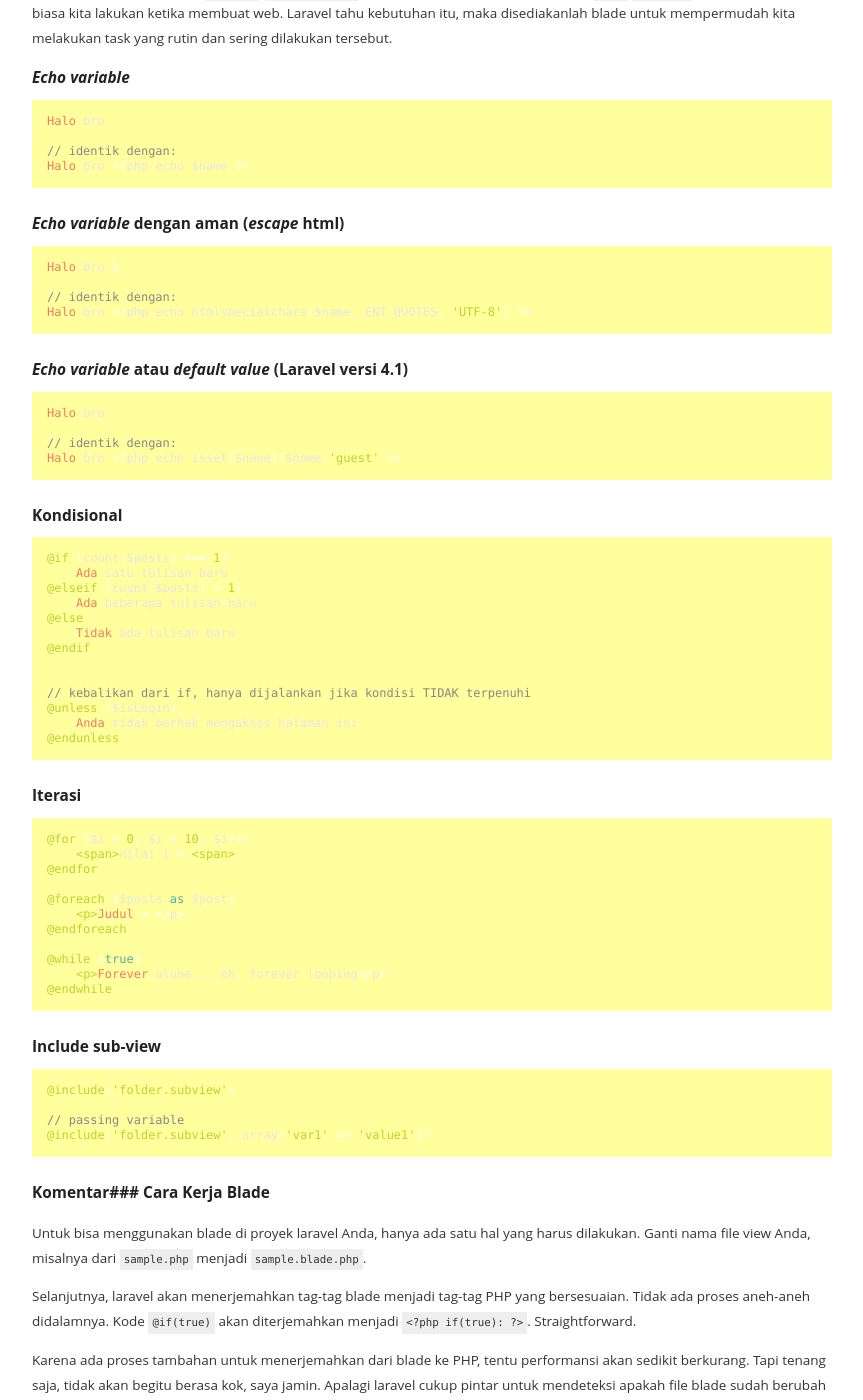
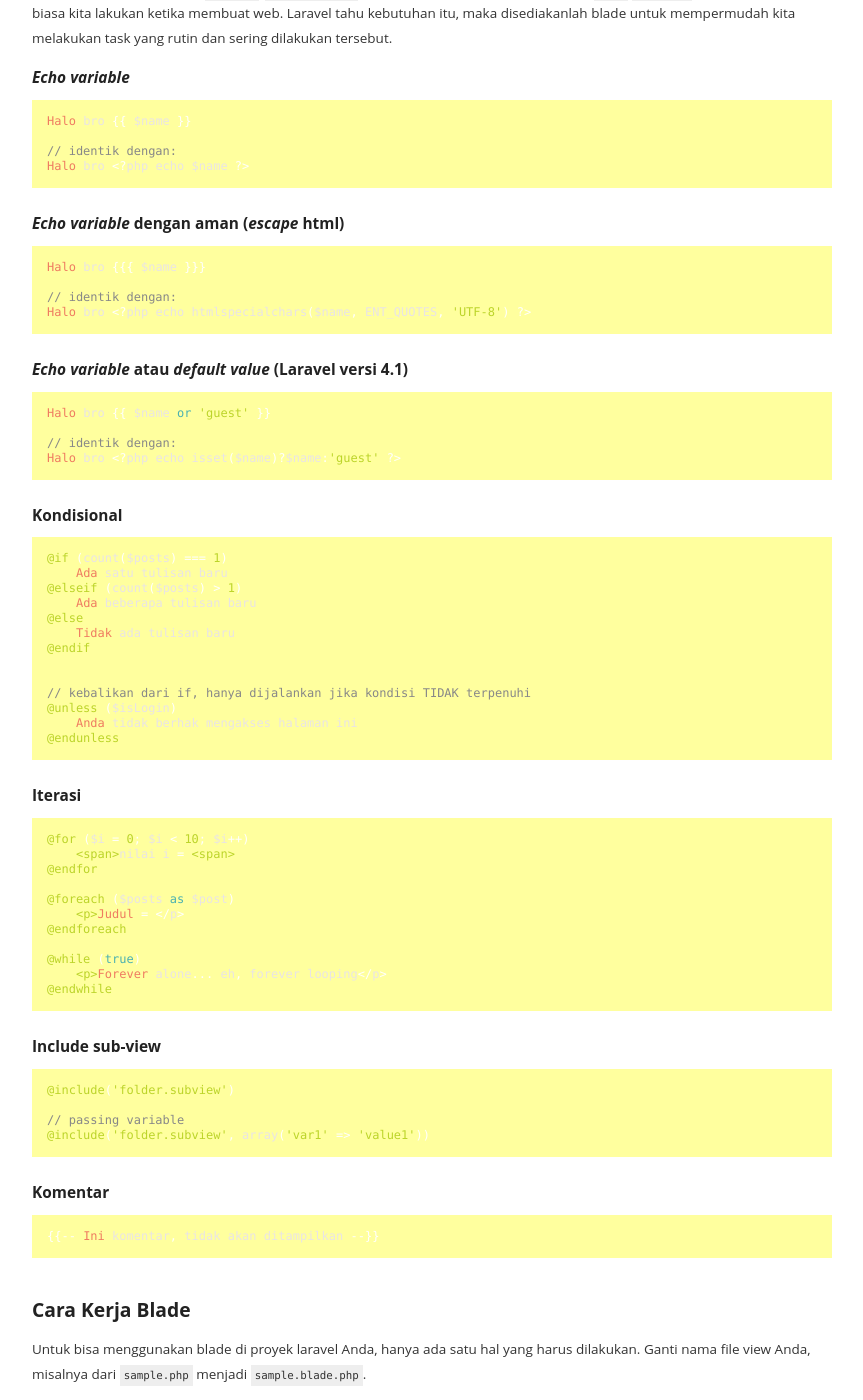
Before and after one commit to id-laravel/id-laravel.github.io, a Jekyll site: the page built from _posts/2013-11-12-blade-bagian-1-berkenalan-dengan-template-engine.md, in a window 1280 px wide and 1400 px high, scrolled down 1998 px. Shown: the whole window, without its empty margins (208-1071 px from the left). Built offline with Jekyll 4.4.1, drawn with Linux system fonts in a browser that asks for light colours; nearby versions of some CDN libraries.

Commit message:
escape code that contains blade syntax

```diff
--- a/_posts/2013-11-12-blade-bagian-1-berkenalan-dengan-template-engine.md
+++ b/_posts/2013-11-12-blade-bagian-1-berkenalan-dengan-template-engine.md
@@ -61,24 +61,30 @@ Pengecekan menggunakan `if else`, `looping array` untuk menampilkan data, dan me
 
 #### *Echo variable*
 
+{% raw %}
     Halo bro {{ $name }}
 
     // identik dengan:
     Halo bro <?php echo $name ?>
+{% endraw %}
 
 #### *Echo variable* dengan aman (*escape* html)
 
+{% raw %}
     Halo bro {{{ $name }}}
 
     // identik dengan:
     Halo bro <?php echo htmlspecialchars($name, ENT_QUOTES, 'UTF-8') ?>
+{% endraw %}
 
 #### *Echo variable* atau *default value* (Laravel versi 4.1)
 
+{% raw %}
     Halo bro {{ $name or 'guest' }}
 
     // identik dengan:
     Halo bro <?php echo isset($name)?$name:'guest' ?>
+{% endraw %}
 
 #### Kondisional
 
@@ -119,8 +125,11 @@ Pengecekan menggunakan `if else`, `looping array` untuk menampilkan data, dan me
 
 #### Komentar
 
+{% raw %}
+
     {{-- Ini komentar, tidak akan ditampilkan --}}
 
+{% endraw %}
 
 ### Cara Kerja Blade
 Untuk bisa menggunakan blade di proyek laravel Anda, hanya ada satu hal yang harus dilakukan. Ganti nama file view Anda, misalnya dari `sample.php` menjadi `sample.blade.php`.
@@ -139,9 +148,13 @@ Untuk lebih jelasnya, mari kita praktekkan saja. Tambahkan router baru seperti b
 
 Lalu buat file `app/views/blade-sample.blade.php`:
 
+{% raw %}
+
     @foreach(array(1,2,3) as $i)
     {{ $i }}
     @endforeach
+
+{% endraw %}
 
 Lihat hasilnya di browser. Tampak tulisan '123'. Selanjutnya buka folder `app/storage/views`, dan Anda akan menemukan file dengan nama yang aneh semisal `d9c6e88599f63fd69746818d3514ff5d`. Jika Anda buka, isinya adalah seperti ini:
 
```
Also changed, not shown: _posts/2013-11-09-custom-pagination-mengganti-tampilan-default.md (+4 -0 lines).
